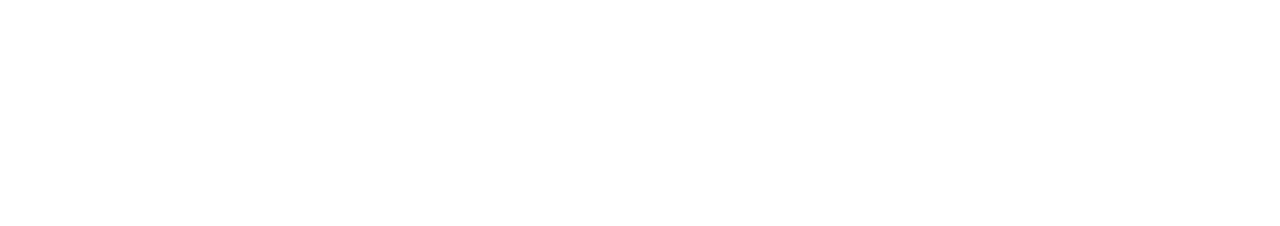
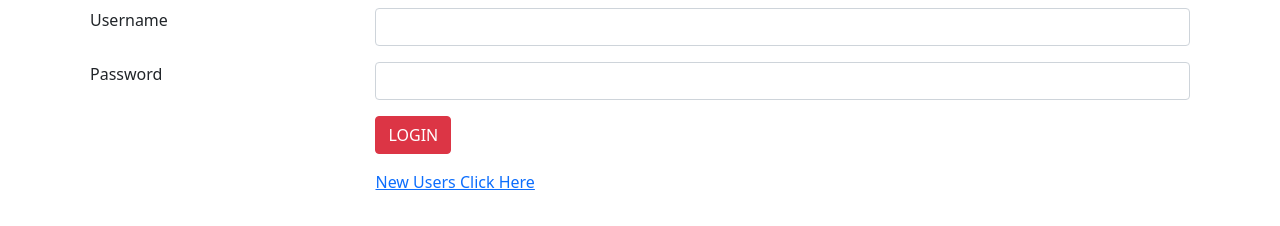
Before and after one commit to Anoopachenkunju/userapp, a plain HTML site: page index.html in a window 1280 px wide. Drawn offline with nearby package versions, Linux system fonts and the light colour scheme.

Commit message:
login added

```diff
--- a/index.html
+++ b/index.html
@@ -1,12 +1,44 @@
 <!DOCTYPE html>
 <html lang="en">
 <head>
+    <link href="https://cdn.jsdelivr.net/npm/bootstrap@5.1.3/dist/css/bootstrap.min.css" rel="stylesheet" integrity="sha384-1BmE4kWBq78iYhFldvKuhfTAU6auU8tT94WrHftjDbrCEXSU1oBoqyl2QvZ6jIW3" crossorigin="anonymous">
     <meta charset="UTF-8">
     <meta http-equiv="X-UA-Compatible" content="IE=edge">
     <meta name="viewport" content="width=device-width, initial-scale=1.0">
     <title>Document</title>
 </head>
 <body>
+    <div class="container">
+        <div class="row">
+            <div class="col col-12 col-sm-12 col-md-12 col-xl-12 col-xxl-12">
+                <table class="table table-borderless">
+                    <tr>
+                        <td>Username</td>
+                        <td><input type="text" class="form-control"></td>
+                    </tr>
+                    <tr>
+                        <td>Password</td>
+                        <td><input type="password" class="form-control"></td>
+                    </tr>
+                    <tr>
+                        <td></td>
+                        <td><button class="btn btn-danger">LOGIN</button></td>
+                    </tr>
+                    <tr>
+                        <td></td>
+                        <td><a href="http://Register.html">New Users Click Here</a></td>
+                    </tr>
+                </table>
 
+                 </table>
+
+            </div>
+        </div>
+    </div>
+
+
+
+
+    <script src="https://cdn.jsdelivr.net/npm/bootstrap@5.1.3/dist/js/bootstrap.bundle.min.js" integrity="sha384-ka7Sk0Gln4gmtz2MlQnikT1wXgYsOg+OMhuP+IlRH9sENBO0LRn5q+8nbTov4+1p" crossorigin="anonymous"></script>
 </body>
 </html>
```
